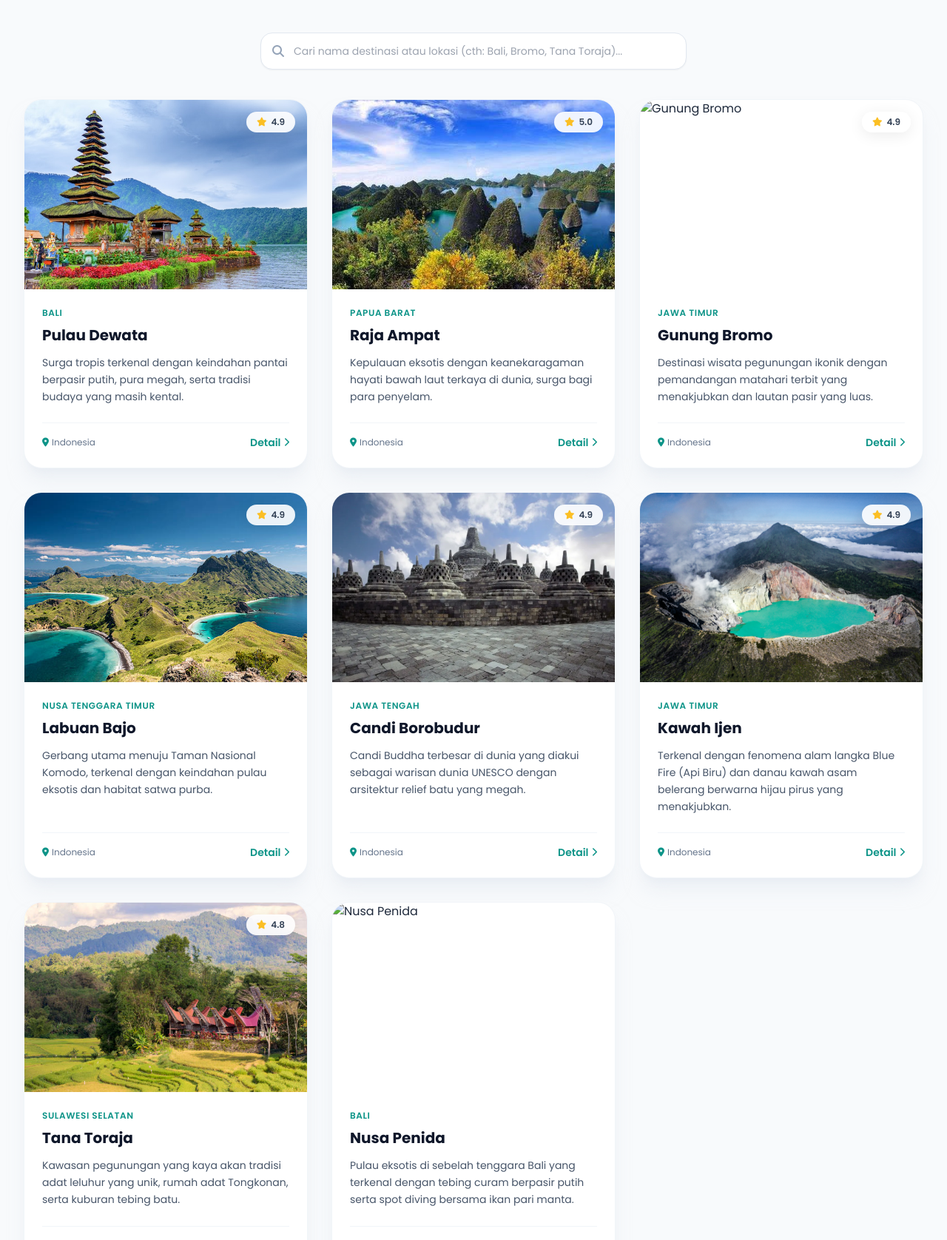
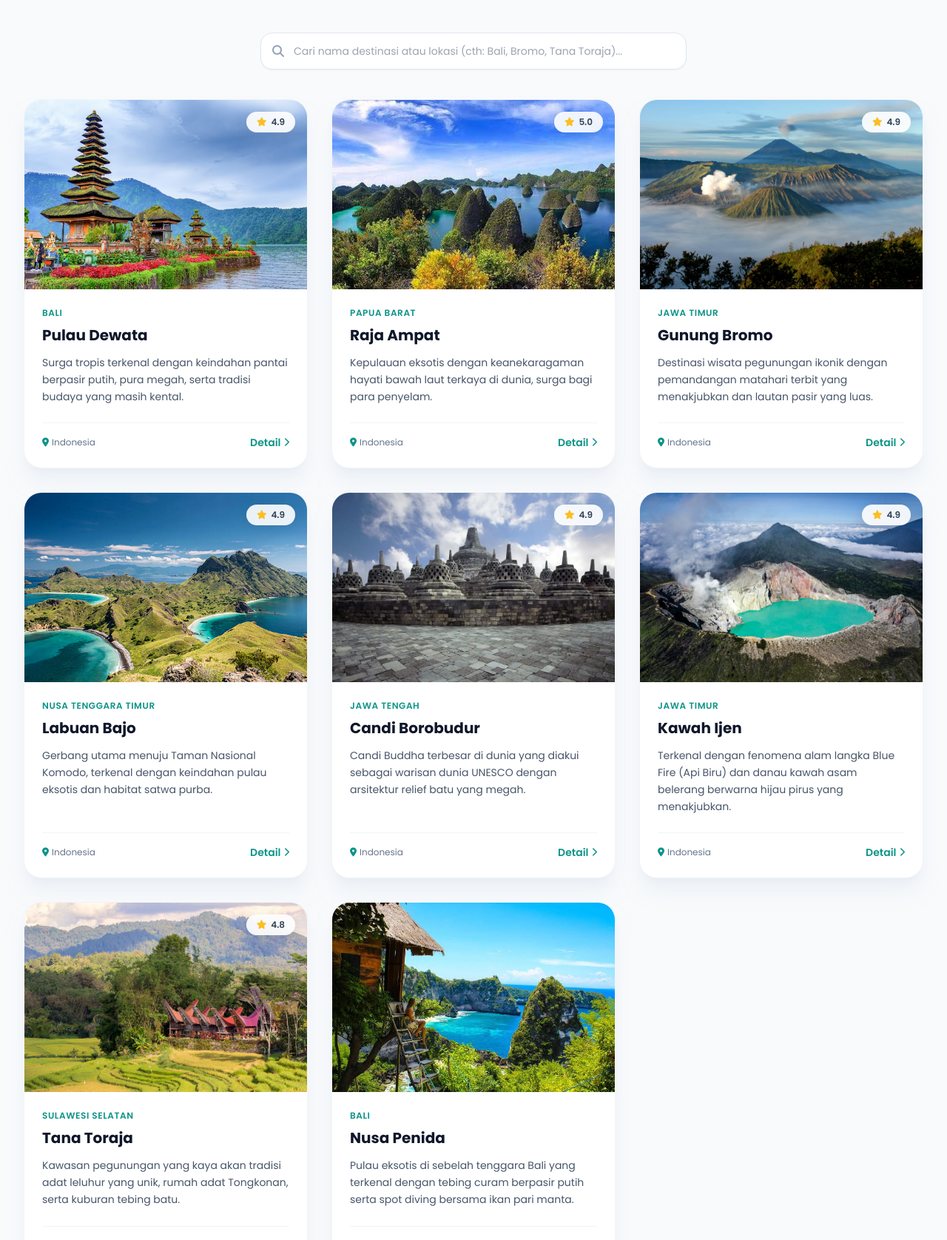
Before and after one commit to Adriyan-hub/Pariwisata, a plain HTML site: page index.html in a window 1280 px wide. Shown: the part 980-2656 px from the top of the page at 74% size. Drawn offline with nearby package versions, Linux system fonts and the light colour scheme.

Commit message:
Add files via upload

```diff
--- a/index.html
+++ b/index.html
@@ -157,7 +157,7 @@
             <!-- Card 4: Gunung Bromo -->
             <div class="destinasi-card group bg-white rounded-3xl overflow-hidden border border-slate-100 shadow-xl shadow-slate-200/50 hover:shadow-2xl hover:shadow-slate-300/60 transition-all duration-500 flex flex-col" data-category="pegunungan" data-name="gunung bromo jawa timur">
                 <div class="relative h-64 overflow-hidden">
-                    <img src="foto-dewata" alt="Gunung Bromo" class="w-full h-full object-cover group-hover:scale-110 transition-transform duration-700">
+                    <img src="foto-gunung bromo.jpg" alt="Gunung Bromo" class="w-full h-full object-cover group-hover:scale-110 transition-transform duration-700">
                     <div class="absolute top-4 right-4 bg-white/90 backdrop-blur-md px-3.5 py-1.5 rounded-full text-xs font-semibold text-slate-700 shadow-sm flex items-center gap-1.5">
                         <i class="fa-solid fa-star text-amber-400"></i> 4.9
                     </div>
@@ -262,7 +262,7 @@
             <!-- Card 9 (Baru): Nusa Penida -->
             <div class="destinasi-card group bg-white rounded-3xl overflow-hidden border border-slate-100 shadow-xl shadow-slate-200/50 hover:shadow-2xl hover:shadow-slate-300/60 transition-all duration-500 flex flex-col" data-category="bahari" data-name="nusa penida bali">
                 <div class="relativelative h-64 overflow-hidden">
-                    <img src="images/foto-nusa penida.jpg" alt="Nusa Penida" class="w-full h-full object-cover group-hover:scale-110 transition-transform duration-700">
+                    <img src="foto-nusa penida.jpg" alt="Nusa Penida" class="w-full h-full object-cover group-hover:scale-110 transition-transform duration-700">
                     <div class="absolute top-4 right-4 bg-white/90 backdrop-blur-md px-3.5 py-1.5 rounded-full text-xs font-semibold text-slate-700 shadow-sm flex items-center gap-1.5">
                         <i class="fa-solid fa-star text-amber-400"></i> 4.9
                     </div>
```
